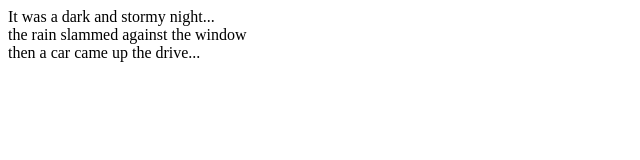
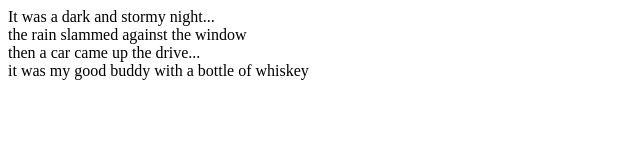
Before and after one commit to Bill-Morgan/fireside-story, a plain HTML site: page index.html in a window 1280 px wide. Shown: the whole page, without its empty margins (0-640 px from the left). Drawn offline with Linux system fonts and the light colour scheme.

Commit message:
added forth line to story

```diff
--- a/index.html
+++ b/index.html
@@ -3,6 +3,7 @@
         <p>It was a dark and stormy night...<br>
            the rain slammed against the window <br>
            then a car came up the drive...<br>
+           it was my good buddy with a bottle of whiskey<br>
 
         </p>
 
```
